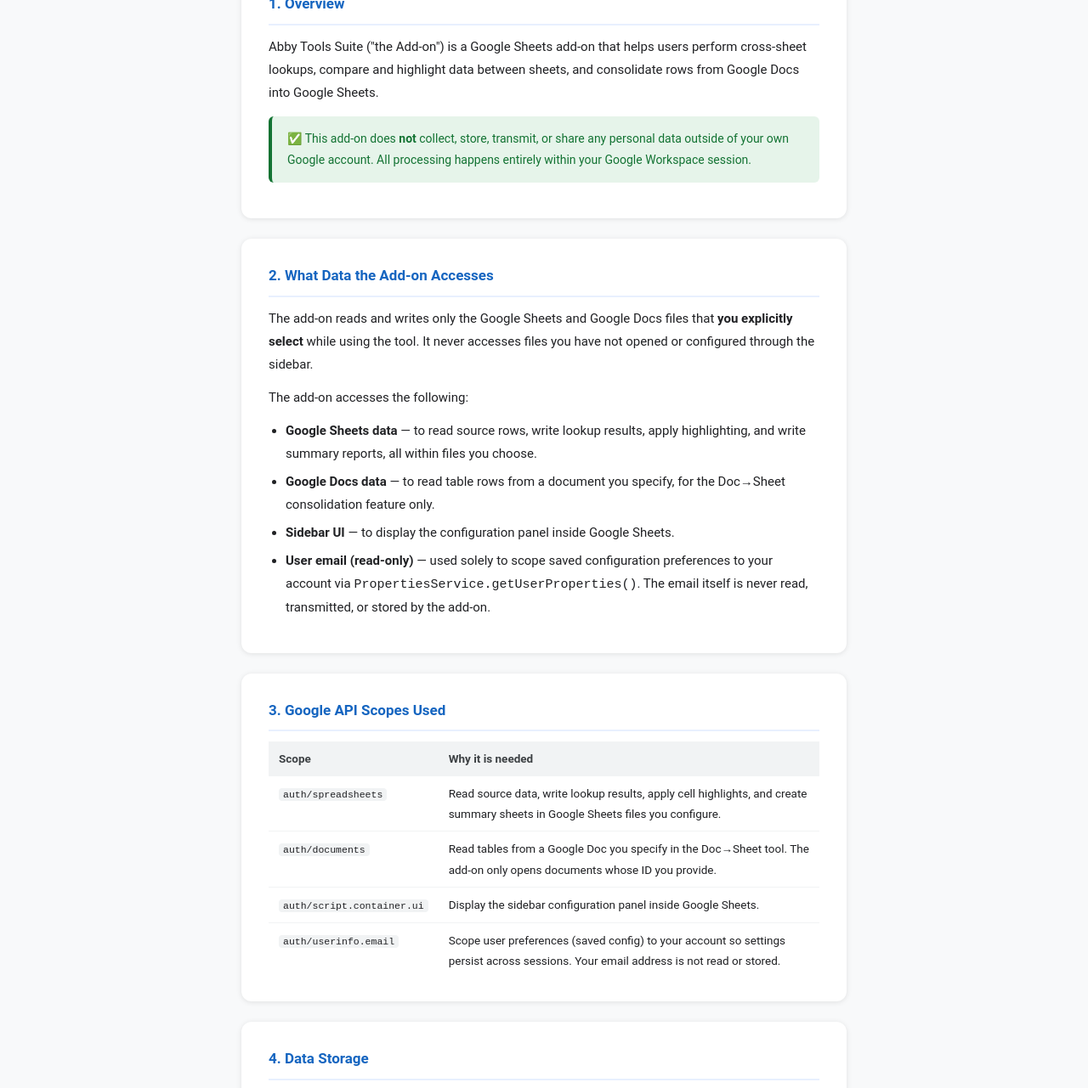
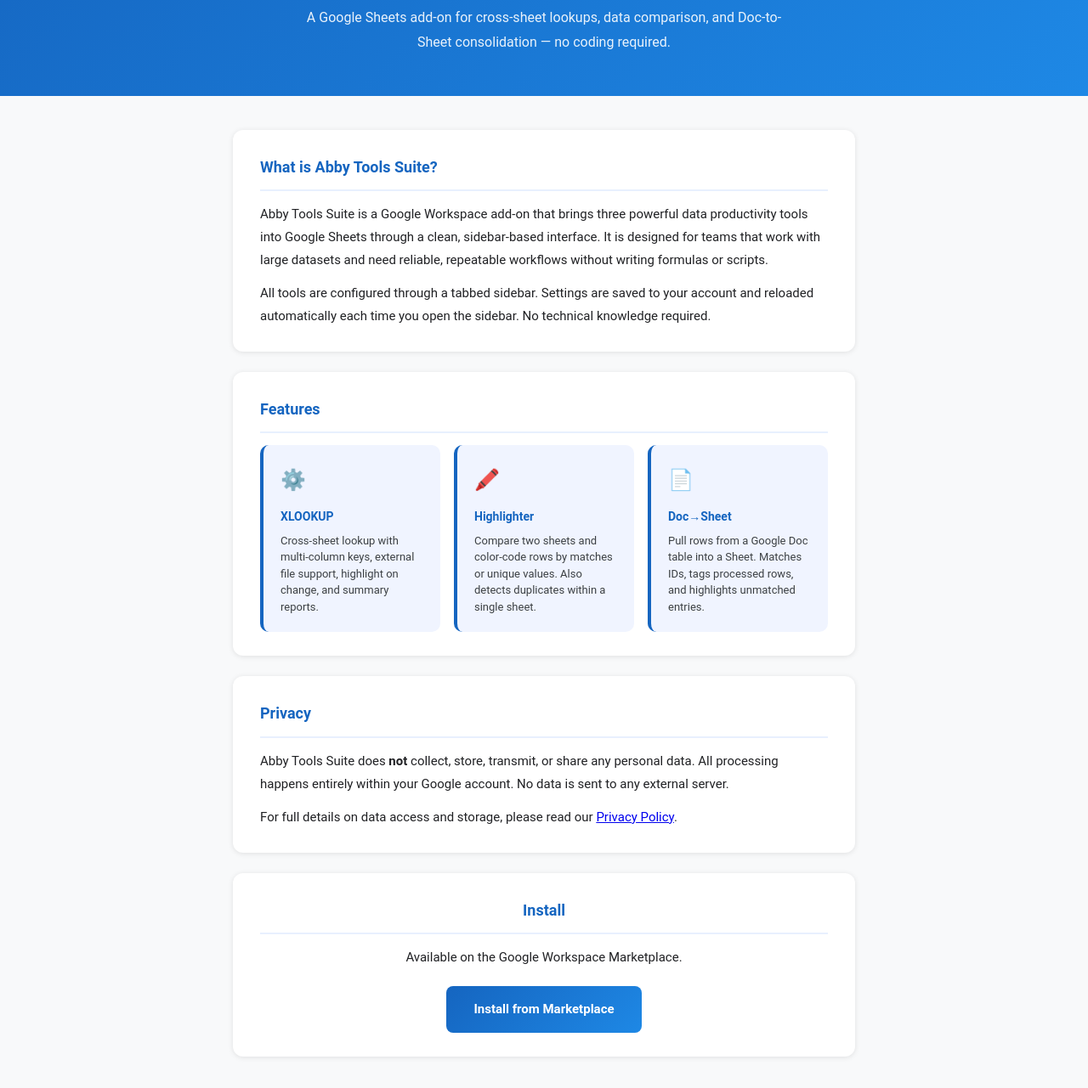
Before and after one commit to micurioso/abby-tools-suite, a plain HTML site: page index.html in a window 1280 px wide. Shown: the part 219-1500 px from the top of the page at 85% size. Drawn offline with Linux system fonts and the light colour scheme.

Commit message:
Update index.html

```diff
--- a/index.html
+++ b/index.html
@@ -3,285 +3,111 @@
 <head>
   <meta charset="UTF-8">
   <meta name="viewport" content="width=device-width, initial-scale=1.0">
-  <title>Privacy Policy — Abby Tools Suite</title>
+  <title>Abby Tools Suite — Google Sheets Add-on</title>
   <style>
     *, *::before, *::after { box-sizing: border-box; margin: 0; padding: 0; }
+    body { font-family: 'Google Sans', Roboto, Arial, sans-serif; font-size: 15px; line-height: 1.8; color: #202124; background: #f8f9fa; }
 
-    body {
-      font-family: 'Google Sans', Roboto, Arial, sans-serif;
-      font-size: 15px;
-      line-height: 1.8;
-      color: #202124;
-      background: #f8f9fa;
-    }
+    header { background: linear-gradient(135deg, #1565C0, #1E88E5); color: #fff; padding: 60px 24px 48px; text-align: center; }
+    header .icon { font-size: 48px; margin-bottom: 12px; }
+    header h1 { font-size: 32px; font-weight: 700; letter-spacing: -.5px; }
+    header p { margin-top: 10px; font-size: 16px; opacity: .9; max-width: 560px; margin-left: auto; margin-right: auto; }
 
-    header {
-      background: #1565C0;
-      color: #fff;
-      padding: 36px 0 28px;
-      text-align: center;
-    }
-    header h1 {
-      font-size: 26px;
-      font-weight: 700;
-      letter-spacing: -.3px;
-    }
-    header p {
-      margin-top: 6px;
-      font-size: 13px;
-      opacity: .85;
-    }
+    main { max-width: 780px; margin: 40px auto; padding: 0 24px 60px; }
 
-    main {
-      max-width: 760px;
-      margin: 40px auto;
-      padding: 0 24px 60px;
-    }
-
-    .card {
-      background: #fff;
-      border-radius: 12px;
-      box-shadow: 0 1px 6px rgba(0,0,0,.1);
-      padding: 28px 32px;
-      margin-bottom: 24px;
-    }
-
-    h2 {
-      font-size: 17px;
-      font-weight: 700;
-      color: #1565C0;
-      margin-bottom: 12px;
-      padding-bottom: 8px;
-      border-bottom: 2px solid #e8f0fe;
-    }
-
+    .card { background: #fff; border-radius: 12px; box-shadow: 0 1px 6px rgba(0,0,0,.1); padding: 28px 32px; margin-bottom: 24px; }
+    h2 { font-size: 18px; font-weight: 700; color: #1565C0; margin-bottom: 14px; padding-bottom: 10px; border-bottom: 2px solid #e8f0fe; }
     p { margin-bottom: 12px; }
     p:last-child { margin-bottom: 0; }
-
-    ul {
-      margin: 8px 0 12px 20px;
-    }
+    ul { margin: 8px 0 12px 20px; }
     ul li { margin-bottom: 6px; }
 
-    .tag {
-      display: inline-block;
-      background: #e8f0fe;
-      color: #1565C0;
-      font-size: 11.5px;
-      font-weight: 700;
-      padding: 2px 8px;
-      border-radius: 20px;
-      margin-right: 4px;
-      vertical-align: middle;
-    }
+    .tools { display: grid; grid-template-columns: repeat(auto-fit, minmax(210px, 1fr)); gap: 16px; margin-top: 8px; }
+    .tool { background: #f0f4ff; border-radius: 10px; padding: 20px; border-left: 4px solid #1565C0; }
+    .tool .emoji { font-size: 24px; margin-bottom: 8px; }
+    .tool h3 { font-size: 14px; font-weight: 700; color: #1565C0; margin-bottom: 6px; }
+    .tool p { font-size: 13px; color: #3c4043; margin: 0; line-height: 1.5; }
 
-    .highlight-box {
-      background: #e6f4ea;
-      border-left: 4px solid #137333;
-      border-radius: 6px;
-      padding: 14px 18px;
-      margin: 14px 0;
-      font-size: 14px;
-      color: #137333;
-    }
+    .install-btn { display: inline-block; background: linear-gradient(135deg, #1565C0, #1E88E5); color: #fff; font-size: 15px; font-weight: 700; padding: 14px 32px; border-radius: 8px; text-decoration: none; margin-top: 8px; }
+    .install-btn:hover { opacity: .9; }
 
-    .scope-table {
-      width: 100%;
-      border-collapse: collapse;
-      font-size: 13.5px;
-      margin-top: 10px;
-    }
-    .scope-table th {
-      background: #f1f3f4;
-      padding: 8px 12px;
-      text-align: left;
-      font-weight: 700;
-      color: #3c4043;
-    }
-    .scope-table td {
-      padding: 8px 12px;
-      border-bottom: 1px solid #f1f3f4;
-      vertical-align: top;
-    }
-    .scope-table tr:last-child td { border-bottom: none; }
-    .scope-table code {
-      font-family: 'Roboto Mono', monospace;
-      font-size: 11.5px;
-      background: #f1f3f4;
-      padding: 1px 5px;
-      border-radius: 4px;
-    }
-
-    footer {
-      text-align: center;
-      font-size: 12px;
-      color: #80868b;
-      padding: 24px;
-    }
+    footer { text-align: center; font-size: 12px; color: #80868b; padding: 24px; border-top: 1px solid #e8eaed; margin-top: 20px; }
     footer a { color: #1565C0; text-decoration: none; }
+    footer a:hover { text-decoration: underline; }
   </style>
 </head>
 <body>
 
 <header>
+  <div class="icon">🛠️</div>
   <h1>Abby Tools Suite</h1>
-  <p>Privacy Policy &nbsp;·&nbsp; Last updated: May 2026</p>
+  <p>A Google Sheets add-on for cross-sheet lookups, data comparison, and Doc-to-Sheet consolidation — no coding required.</p>
 </header>
 
 <main>
 
   <div class="card">
-    <h2>1. Overview</h2>
+    <h2>What is Abby Tools Suite?</h2>
     <p>
-      Abby Tools Suite ("the Add-on") is a Google Sheets add-on that helps users perform
-      cross-sheet lookups, compare and highlight data between sheets, and consolidate
-      rows from Google Docs into Google Sheets.
+      Abby Tools Suite is a Google Workspace add-on that brings three powerful data productivity
+      tools into Google Sheets through a clean, sidebar-based interface. It is designed for
+      teams that work with large datasets and need reliable, repeatable workflows without
+      writing formulas or scripts.
     </p>
-    <div class="highlight-box">
-      ✅ This add-on does <strong>not</strong> collect, store, transmit, or share any
-      personal data outside of your own Google account. All processing happens entirely
-      within your Google Workspace session.
+    <p>
+      All tools are configured through a tabbed sidebar. Settings are saved to your account
+      and reloaded automatically each time you open the sidebar. No technical knowledge required.
+    </p>
+  </div>
+
+  <div class="card">
+    <h2>Features</h2>
+    <div class="tools">
+      <div class="tool">
+        <div class="emoji">⚙️</div>
+        <h3>XLOOKUP</h3>
+        <p>Cross-sheet lookup with multi-column keys, external file support, highlight on change, and summary reports.</p>
+      </div>
+      <div class="tool">
+        <div class="emoji">🖍️</div>
+        <h3>Highlighter</h3>
+        <p>Compare two sheets and color-code rows by matches or unique values. Also detects duplicates within a single sheet.</p>
+      </div>
+      <div class="tool">
+        <div class="emoji">📄</div>
+        <h3>Doc→Sheet</h3>
+        <p>Pull rows from a Google Doc table into a Sheet. Matches IDs, tags processed rows, and highlights unmatched entries.</p>
+      </div>
     </div>
   </div>
 
   <div class="card">
-    <h2>2. What Data the Add-on Accesses</h2>
+    <h2>Privacy</h2>
     <p>
-      The add-on reads and writes only the Google Sheets and Google Docs files that
-      <strong>you explicitly select</strong> while using the tool. It never accesses
-      files you have not opened or configured through the sidebar.
+      Abby Tools Suite does <strong>not</strong> collect, store, transmit, or share any personal data.
+      All processing happens entirely within your Google account. No data is sent to any
+      external server.
     </p>
-    <p>The add-on accesses the following:</p>
-    <ul>
-      <li><strong>Google Sheets data</strong> — to read source rows, write lookup results,
-          apply highlighting, and write summary reports, all within files you choose.</li>
-      <li><strong>Google Docs data</strong> — to read table rows from a document you
-          specify, for the Doc→Sheet consolidation feature only.</li>
-      <li><strong>Sidebar UI</strong> — to display the configuration panel inside
-          Google Sheets.</li>
-      <li><strong>User email (read-only)</strong> — used solely to scope saved
-          configuration preferences to your account via
-          <code>PropertiesService.getUserProperties()</code>. The email itself is
-          never read, transmitted, or stored by the add-on.</li>
-    </ul>
-  </div>
-
-  <div class="card">
-    <h2>3. Google API Scopes Used</h2>
-    <table class="scope-table">
-      <thead>
-        <tr>
-          <th>Scope</th>
-          <th>Why it is needed</th>
-        </tr>
-      </thead>
-      <tbody>
-        <tr>
-          <td><code>auth/spreadsheets</code></td>
-          <td>Read source data, write lookup results, apply cell highlights, and
-              create summary sheets in Google Sheets files you configure.</td>
-        </tr>
-        <tr>
-          <td><code>auth/documents</code></td>
-          <td>Read tables from a Google Doc you specify in the Doc→Sheet tool.
-              The add-on only opens documents whose ID you provide.</td>
-        </tr>
-        <tr>
-          <td><code>auth/script.container.ui</code></td>
-          <td>Display the sidebar configuration panel inside Google Sheets.</td>
-        </tr>
-        <tr>
-          <td><code>auth/userinfo.email</code></td>
-          <td>Scope user preferences (saved config) to your account so settings
-              persist across sessions. Your email address is not read or stored.</td>
-        </tr>
-      </tbody>
-    </table>
-  </div>
-
-  <div class="card">
-    <h2>4. Data Storage</h2>
     <p>
-      The add-on saves your configuration settings (sheet names, column mappings,
-      and toggle preferences) using Google Apps Script's
-      <code>PropertiesService.getUserProperties()</code>. This storage:
-    </p>
-    <ul>
-      <li>Is scoped to your Google account only.</li>
-      <li>Is stored within Google's infrastructure — not on any third-party server.</li>
-      <li>Contains no personally identifiable information — only the field names and
-          options you chose in the sidebar.</li>
-      <li>Can be cleared at any time by clicking "↺ Reset to Defaults" in the sidebar.</li>
-    </ul>
-  </div>
-
-  <div class="card">
-    <h2>5. Data Sharing</h2>
-    <p>
-      The add-on does <strong>not</strong>:
-    </p>
-    <ul>
-      <li>Send any data to external servers or third-party services.</li>
-      <li>Use analytics, tracking, or advertising services.</li>
-      <li>Share your spreadsheet or document data with anyone, including the developer.</li>
-      <li>Log, monitor, or retain any content from your files.</li>
-    </ul>
-    <p>
-      All computation is performed locally within your Google account's Apps Script
-      execution environment.
+      For full details on data access and storage, please read our
+      <a href="/abby-tools-suite/privacy">Privacy Policy</a>.
     </p>
   </div>
 
-  <div class="card">
-    <h2>6. Third-Party Services</h2>
-    <p>
-      This add-on does not integrate with or transmit data to any third-party
-      service. It operates exclusively through official Google Workspace APIs.
-    </p>
-  </div>
-
-  <div class="card">
-    <h2>7. Children's Privacy</h2>
-    <p>
-      This add-on is a productivity tool intended for use by adults in professional
-      or organizational settings. It does not knowingly collect data from or target
-      children under the age of 13.
-    </p>
-  </div>
-
-  <div class="card">
-    <h2>8. Changes to This Policy</h2>
-    <p>
-      If this privacy policy is updated, the "Last updated" date at the top of
-      this page will reflect the change. Continued use of the add-on after any
-      change constitutes acceptance of the updated policy.
-    </p>
-  </div>
-
-  <div class="card">
-    <h2>9. Contact</h2>
-    <p>
-      If you have questions about this privacy policy or how the add-on handles
-      data, please contact:
-    </p>
-    <ul>
-      <li><strong>Developer:</strong> [YOUR NAME]</li>
-      <li><strong>Email:</strong> [YOUR EMAIL ADDRESS]</li>
-      <li><strong>Organization:</strong> [YOUR ORGANIZATION — e.g., DSWD Region IV-A / CPOO]</li>
-    </ul>
-    <p style="margin-top:14px;font-size:13px;color:#80868b;">
-      Replace the bracketed fields above with your actual contact details before
-      publishing this page.
-    </p>
+  <div class="card" style="text-align:center">
+    <h2>Install</h2>
+    <p>Available on the Google Workspace Marketplace.</p>
+    <a class="install-btn" href="https://workspace.google.com/marketplace" target="_blank">
+      Install from Marketplace
+    </a>
   </div>
 
 </main>
 
 <footer>
-  <p>Sheet Tools Suite &nbsp;·&nbsp; v9.0 &nbsp;·&nbsp;
-    <a href="https://workspace.google.com/marketplace" target="_blank">
-      Google Workspace Marketplace
-    </a>
+  <p>
+    Abby Tools Suite &nbsp;·&nbsp; v9.0 &nbsp;·&nbsp;
+    <a href="/abby-tools-suite/privacy">Privacy Policy</a>
   </p>
 </footer>
 
```
